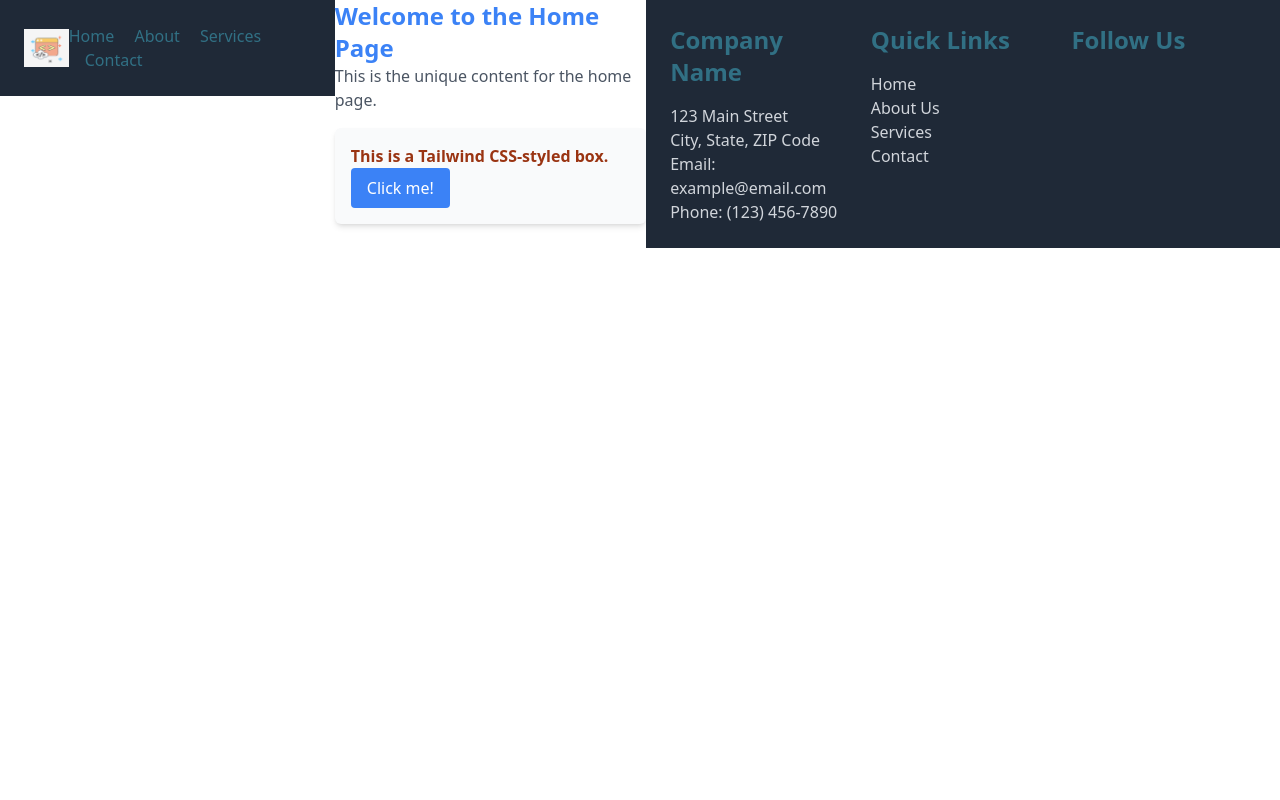
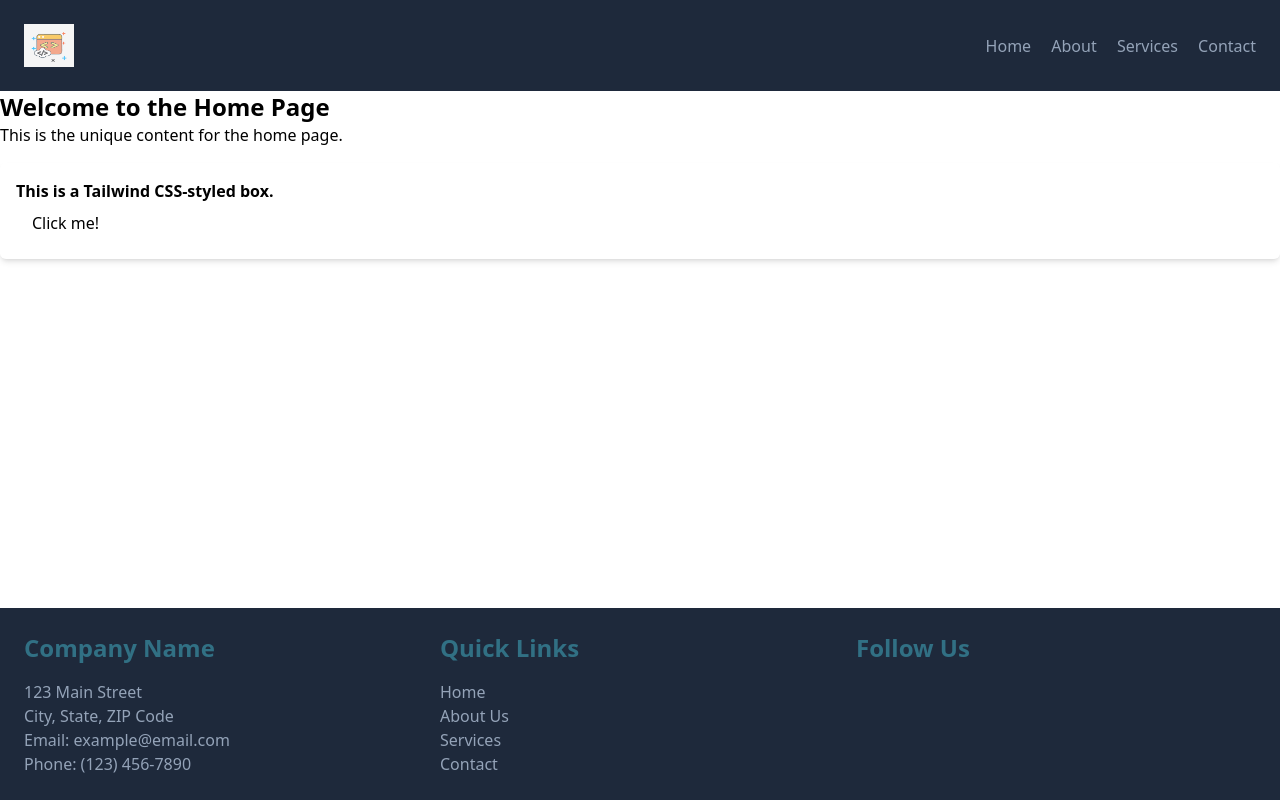
Before and after one commit to Leitely/Hire, a Django app: page / in a window 1280 px wide. Run offline with Django 4.2, Linux system fonts and the light colour scheme; some libraries are stand-ins or nearby versions.

Commit message:
configure env

```diff
--- a/hire/templates/footer/footer.html
+++ b/hire/templates/footer/footer.html
@@ -1,28 +1,28 @@
-<footer class="bg-gray-800 p-6">
+<footer class="bg-primary-800 p-6">
   <div class="container mx-auto">
     <div class="grid grid-cols-1 sm:grid-cols-2 md:grid-cols-3 gap-4">
       <div>
         <h3 class="text-2xl text-[#317084] font-bold mb-4">Company Name</h3>
-        <p class="text-gray-300">123 Main Street</p>
-        <p class="text-gray-300">City, State, ZIP Code</p>
-        <p class="text-gray-300">Email: example@email.com</p>
-        <p class="text-gray-300">Phone: (123) 456-7890</p>
+        <p class="text-primary-400">123 Main Street</p>
+        <p class="text-primary-400">City, State, ZIP Code</p>
+        <p class="text-primary-400">Email: example@email.com</p>
+        <p class="text-primary-400">Phone: (123) 456-7890</p>
       </div>
       <div>
         <h3 class="text-2xl text-[#317084] font-bold mb-4">Quick Links</h3>
         <ul>
-          <li class="text-gray-300"><a href="#">Home</a></li>
-          <li class="text-gray-300"><a href="#">About Us</a></li>
-          <li class="text-gray-300"><a href="#">Services</a></li>
-          <li class="text-gray-300"><a href="#">Contact</a></li>
+          <li class="text-primary-400"><a href="#">Home</a></li>
+          <li class="text-primary-400"><a href="#">About Us</a></li>
+          <li class="text-primary-400"><a href="#">Services</a></li>
+          <li class="text-primary-400"><a href="#">Contact</a></li>
         </ul>
       </div>
       <div>
         <h3 class="text-2xl text-[#317084] font-bold mb-4">Follow Us</h3>
         <div class="flex space-x-4">
-          <a href="#" class="text-gray-300 hover:text-white"><i class="fab fa-facebook"></i></a>
-          <a href="#" class="text-gray-300 hover:text-white"><i class="fab fa-twitter"></i></a>
-          <a href="#" class="text-gray-300 hover:text-white"><i class="fab fa-instagram"></i></a>
+          <a href="#" class="text-primary-400 hover:text-white"><i class="fab fa-facebook"></i></a>
+          <a href="#" class="text-primary-400 hover:text-white"><i class="fab fa-twitter"></i></a>
+          <a href="#" class="text-primary-400 hover:text-white"><i class="fab fa-instagram"></i></a>
         </div>
       </div>
     </div>
--- a/hire/templates/nav/navbar.html
+++ b/hire/templates/nav/navbar.html
@@ -1,15 +1,15 @@
 {% load static tailwind_tags %}
 
-<nav class="bg-gray-800 p-6">
+<nav class="bg-primary-800 p-6">
   <div class="container mx-auto flex justify-between items-center">
     <a href="#">
       <img width="50" height="50" src="{% static 'images/logo.png' %}" alt="Logo" />
     </a>
     <div class="space-x-4">
-      <a href="#" class="text-[#317084]">Home</a>
-      <a href="#" class="text-[#317084]">About</a>
-      <a href="#" class="text-[#317084]">Services</a>
-      <a href="#" class="text-[#317084]">Contact</a>
+      <a href="#" class="text-primary-400">Home</a>
+      <a href="#" class="text-primary-400">About</a>
+      <a href="#" class="text-primary-400">Services</a>
+      <a href="#" class="text-primary-400">Contact</a>
     </div>
   </div>
 </nav>
--- a/hire/templates/registration/login.html
+++ b/hire/templates/registration/login.html
@@ -2,7 +2,8 @@
 {% load tailwind_filters %}
 
 {% block content %}
-    <h1>TEST LOGIN</h1>
+    <div>
+        <h1>LOGIN</h1>
 
         <form method="post">
         {% csrf_token %}
@@ -14,4 +15,6 @@
         <button type="submit" class="btn btn-default">Login</button>
 
         </form>
+    </div>
+
 {% endblock content %}
--- a/hire/theme/static/css/dist/styles.css
+++ b/hire/theme/static/css/dist/styles.css
@@ -16,7 +16,7 @@
   /* 2 */
   border-style: solid;
   /* 2 */
-  border-color: #e5e7eb;
+  border-color: currentColor;
   /* 2 */
 }
 
@@ -615,19 +615,19 @@
   --tw-skew-y: 0;
   --tw-scale-x: 1;
   --tw-scale-y: 1;
-  /*--tw-pan-x:  ;*/
-  /*--tw-pan-y:  ;*/
-  /*--tw-pinch-zoom:  ;*/
+  --tw-pan-x:  ;
+  --tw-pan-y:  ;
+  --tw-pinch-zoom:  ;
   --tw-scroll-snap-strictness: proximity;
-  /*--tw-gradient-from-position:  ;*/
-  /*--tw-gradient-via-position:  ;*/
-  /*--tw-gradient-to-position:  ;*/
-  /*--tw-ordinal:  ;*/
-  /*--tw-slashed-zero:  ;*/
-  /*--tw-numeric-figure:  ;*/
-  /*--tw-numeric-spacing:  ;*/
-  /*--tw-numeric-fraction:  ;*/
-  /*--tw-ring-inset:  ;*/
+  --tw-gradient-from-position:  ;
+  --tw-gradient-via-position:  ;
+  --tw-gradient-to-position:  ;
+  --tw-ordinal:  ;
+  --tw-slashed-zero:  ;
+  --tw-numeric-figure:  ;
+  --tw-numeric-spacing:  ;
+  --tw-numeric-fraction:  ;
+  --tw-ring-inset:  ;
   --tw-ring-offset-width: 0px;
   --tw-ring-offset-color: #fff;
   --tw-ring-color: rgb(59 130 246 / 0.5);
@@ -635,24 +635,24 @@
   --tw-ring-shadow: 0 0 #0000;
   --tw-shadow: 0 0 #0000;
   --tw-shadow-colored: 0 0 #0000;
-  /*--tw-blur:  ;*/
-  /*--tw-brightness:  ;*/
-  /*--tw-contrast:  ;*/
-  /*--tw-grayscale:  ;*/
-  /*--tw-hue-rotate:  ;*/
-  /*--tw-invert:  ;*/
-  /*--tw-saturate:  ;*/
-  /*--tw-sepia:  ;*/
-  /*--tw-drop-shadow:  ;*/
-  /*--tw-backdrop-blur:  ;*/
-  /*--tw-backdrop-brightness:  ;*/
-  /*--tw-backdrop-contrast:  ;*/
-  /*--tw-backdrop-grayscale:  ;*/
-  /*--tw-backdrop-hue-rotate:  ;*/
-  /*--tw-backdrop-invert:  ;*/
-  /*--tw-backdrop-opacity:  ;*/
-  /*--tw-backdrop-saturate:  ;*/
-  /*--tw-backdrop-sepia:  ;*/
+  --tw-blur:  ;
+  --tw-brightness:  ;
+  --tw-contrast:  ;
+  --tw-grayscale:  ;
+  --tw-hue-rotate:  ;
+  --tw-invert:  ;
+  --tw-saturate:  ;
+  --tw-sepia:  ;
+  --tw-drop-shadow:  ;
+  --tw-backdrop-blur:  ;
+  --tw-backdrop-brightness:  ;
+  --tw-backdrop-contrast:  ;
+  --tw-backdrop-grayscale:  ;
+  --tw-backdrop-hue-rotate:  ;
+  --tw-backdrop-invert:  ;
+  --tw-backdrop-opacity:  ;
+  --tw-backdrop-saturate:  ;
+  --tw-backdrop-sepia:  ;
 }
 
 ::backdrop {
@@ -772,8 +772,20 @@
   height: 100vh;
 }
 
+.min-h-screen {
+  min-height: 100vh;
+}
+
+.flex-grow {
+  flex-grow: 1;
+}
+
 .grid-cols-1 {
   grid-template-columns: repeat(1, minmax(0, 1fr));
+}
+
+.flex-col {
+  flex-direction: column;
 }
 
 .items-center {
@@ -806,29 +818,9 @@
   border-radius: 0.375rem;
 }
 
-.bg-blue-500 {
+.bg-primary-800 {
   --tw-bg-opacity: 1;
-  background-color: rgb(59 130 246 / var(--tw-bg-opacity));
-}
-
-.bg-fuchsia-500 {
-  --tw-bg-opacity: 1;
-  background-color: rgb(217 70 239 / var(--tw-bg-opacity));
-}
-
-.bg-gray-800 {
-  --tw-bg-opacity: 1;
-  background-color: rgb(31 41 55 / var(--tw-bg-opacity));
-}
-
-.bg-yellow-200 {
-  --tw-bg-opacity: 1;
-  background-color: rgb(249 250 251 / var(--tw-bg-opacity));
-}
-
-.bg-\[\#D4BFA0\] {
-  --tw-bg-opacity: 1;
-  background-color: rgb(212 191 160 / var(--tw-bg-opacity));
+  background-color: rgb(30 41 59 / var(--tw-bg-opacity));
 }
 
 .p-4 {
@@ -879,58 +871,40 @@
   letter-spacing: 0em;
 }
 
-.text-blue-500 {
-  --tw-text-opacity: 1;
-  color: rgb(59 130 246 / var(--tw-text-opacity));
-}
-
-.text-gray-300 {
-  --tw-text-opacity: 1;
-  color: rgb(209 213 219 / var(--tw-text-opacity));
-}
-
-.text-gray-600 {
-  --tw-text-opacity: 1;
-  color: rgb(75 85 99 / var(--tw-text-opacity));
-}
-
-.text-orange-800 {
-  --tw-text-opacity: 1;
-  color: rgb(154 52 18 / var(--tw-text-opacity));
-}
-
-.text-white {
-  --tw-text-opacity: 1;
-  color: rgb(255 255 255 / var(--tw-text-opacity));
-}
-
 .text-\[\#317084\] {
   --tw-text-opacity: 1;
   color: rgb(49 112 132 / var(--tw-text-opacity));
 }
 
-.bg-blend-normal {
-  background-blend-mode: normal;
+.text-primary-100 {
+  --tw-text-opacity: 1;
+  color: rgb(248 250 252 / var(--tw-text-opacity));
+}
+
+.text-primary-500 {
+  --tw-text-opacity: 1;
+  color: rgb(100 116 139 / var(--tw-text-opacity));
+}
+
+.text-primary-200 {
+  --tw-text-opacity: 1;
+  color: rgb(226 232 240 / var(--tw-text-opacity));
+}
+
+.text-primary-300 {
+  --tw-text-opacity: 1;
+  color: rgb(203 213 225 / var(--tw-text-opacity));
+}
+
+.text-primary-400 {
+  --tw-text-opacity: 1;
+  color: rgb(148 163 184 / var(--tw-text-opacity));
 }
 
 .shadow-md {
   --tw-shadow: 0 4px 6px -1px rgb(0 0 0 / 0.1), 0 2px 4px -2px rgb(0 0 0 / 0.1);
   --tw-shadow-colored: 0 4px 6px -1px var(--tw-shadow-color), 0 2px 4px -2px var(--tw-shadow-color);
   box-shadow: var(--tw-ring-offset-shadow, 0 0 #0000), var(--tw-ring-shadow, 0 0 #0000), var(--tw-shadow);
-}
-
-.hover\:bg-blue-700:hover {
-  --tw-bg-opacity: 1;
-  background-color: rgb(29 78 216 / var(--tw-bg-opacity));
-}
-
-.hover\:text-white:hover {
-  --tw-text-opacity: 1;
-  color: rgb(255 255 255 / var(--tw-text-opacity));
-}
-
-.hover\:bg-blend-darken:hover {
-  background-blend-mode: darken;
 }
 
 @media (min-width: 640px) {
```
Also changed, not shown: other parts of hire/theme/static/css/dist/styles.css (+30 -30 lines), hire/requirements.txt (+8 -1 lines). Lines whose indentation alone changed are shown as unchanged.
